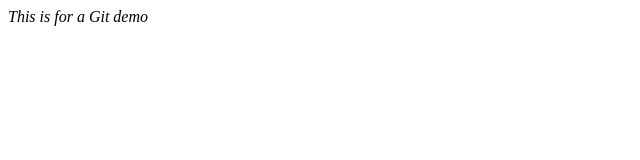
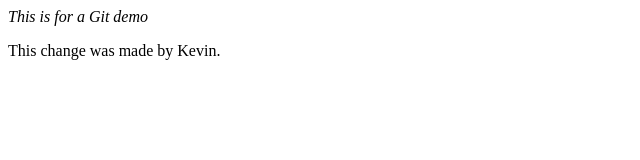
Before and after one commit to kevinphihoang/First_Github_Project, a plain HTML site: page index.html in a window 1280 px wide. Shown: the whole page, without its empty margins (0-640 px from the left). Drawn offline with Linux system fonts and the light colour scheme.

Commit message:
Added Kevin feature.

```diff
--- a/index.html
+++ b/index.html
@@ -12,5 +12,6 @@
 
 <body>
   <em>This is for a Git demo</em>
+  <p>This change was made by Kevin.</p>
 </body>
 </html>
```
